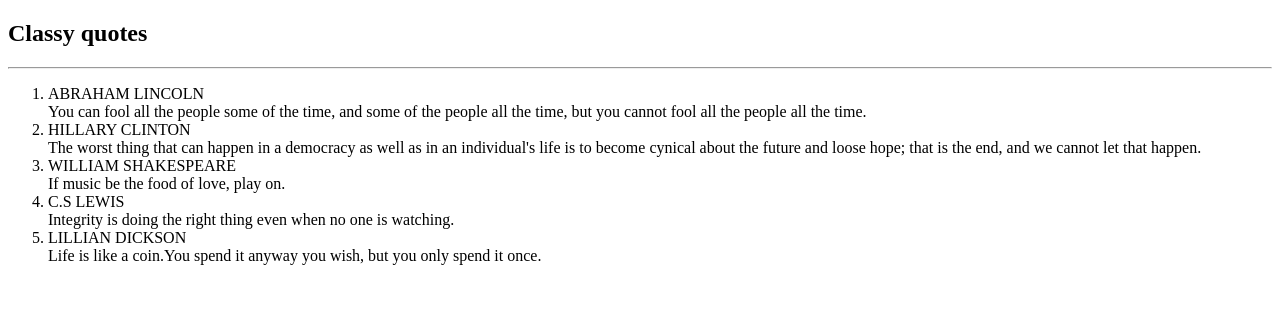
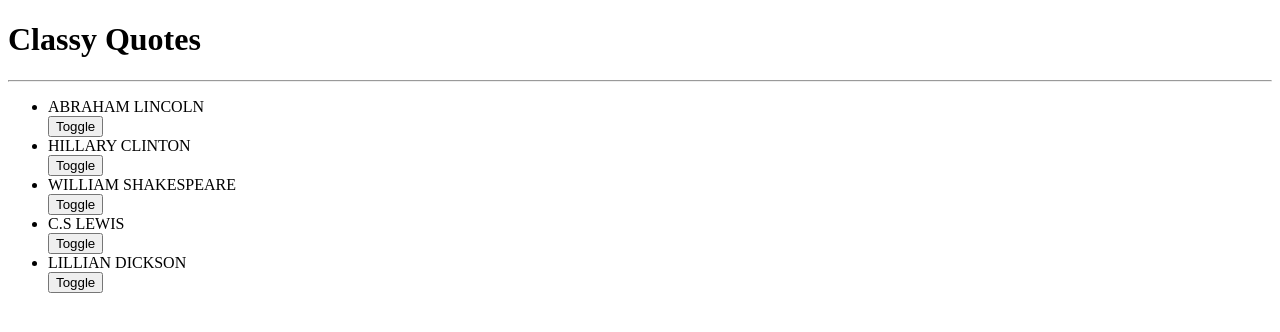
Before and after one commit to Koech-code/Quotes-App, an Angular app: page / in a window 1280 px wide. Shown: the top 332 px of the page. Built offline with nearby package versions, Linux system fonts and the light colour scheme.

Commit message:
did a one-way binding and event binding

```diff
--- a/src/app/app.module.ts
+++ b/src/app/app.module.ts
@@ -4,11 +4,15 @@
 import { AppRoutingModule } from './app-routing.module';
 import { AppComponent } from './app.component';
 import { QuoteComponent } from './quote/quote.component';
+import { QuoteDetailComponent } from './quote-detail/quote-detail.component';
+import { QuotesFormComponent } from './quotes-form/quotes-form.component';
 
 @NgModule({
   declarations: [
     AppComponent,
     QuoteComponent,
+    QuoteDetailComponent,
+    QuotesFormComponent,
   ],
   imports: [
     BrowserModule,
--- a/src/app/quote.ts
+++ b/src/app/quote.ts
@@ -1,4 +1,6 @@
 export class Quote {
-    author: string = "";
-    theirQuotes: string = "";
+    showQuotes: boolean;
+    constructor(public author: string, public theirQuotes: string) {
+        this.showQuotes = false;
+    }
 }
--- a/src/app/quote/quote.component.html
+++ b/src/app/quote/quote.component.html
@@ -1,10 +1,12 @@
 <div>
-    <h2>Classy quotes</h2>
+    <h1>Classy Quotes</h1>
     <hr>
-    <ol>
-        <li *ngFor="let quote of quotes; let i=index">
+    <ul>
+      <li *ngFor='let quote of quotes; let i=index'>
         {{quote.author}}
-        <div>{{quote.theirQuotes}}</div>
-        </li>
-    </ol>
-</div>
+        <br>
+        <button (click)='toggleQuotes(i)'>Toggle</button>
+        <app-quote-detail *ngIf='quote.showQuotes' [quote]='quote' (isComplete) = 'completeQuote($event,i)'></app-quote-detail>
+      </li>
+    </ul>
+  </div>
--- a/src/app/quote/quote.component.ts
+++ b/src/app/quote/quote.component.ts
@@ -1,5 +1,6 @@
 import { Component, OnInit } from '@angular/core';
-import { Quote } from '../quote'
+import { Quote } from '../quote';
+
 @Component({
   selector: 'app-quote',
   templateUrl: './quote.component.html',
@@ -7,13 +8,22 @@
 })
 export class QuoteComponent implements OnInit {
   quotes: Quote[] = [
-    { author: "ABRAHAM LINCOLN", theirQuotes: "You can fool all the people some of the time, and some of the people all the time, but you cannot fool all the people all the time." },
-    { author: "HILLARY CLINTON", theirQuotes: "The worst thing that can happen in a democracy as well as in an individual's life is to become cynical about the future and loose hope; that is the end, and we cannot let that happen." },
-    { author: "WILLIAM SHAKESPEARE", theirQuotes: "If music be the food of  love, play on." },
-    { author: "C.S LEWIS", theirQuotes: " Integrity is doing the right thing even when no one is watching." },
-    { author: "LILLIAN DICKSON", theirQuotes: "Life is like a coin.You spend it anyway you wish, but you only spend it once." },
+    new Quote("ABRAHAM LINCOLN", "You can fool all the people some of the time, and some of the people all the time, but you cannot fool all the people all the time."),
+    new Quote("HILLARY CLINTON", "The worst thing that can happen in a democracy as well as in an individual's life is to become cynical about the future and loose hope; that is the end, and we cannot let that happen."),
+    new Quote("WILLIAM SHAKESPEARE", "If music be the food of  love, play on."),
+    new Quote("C.S LEWIS", " Integrity is doing the right thing even when no one is watching."),
+    new Quote("LILLIAN DICKSON", "Life is like a coin.You spend it anyway you wish, but you only spend it once."),
+  ]
+  toggleQuotes(index: any) {
+    this.quotes[index].showQuotes = !this.quotes[index].showQuotes;
+  }
 
-  ]
+  completeQuote(isComplete: any, index: any) {
+    if (isComplete) {
+      this.quotes.splice(index, 1);
+    }
+  }
+
 
   constructor() { }
 
```
